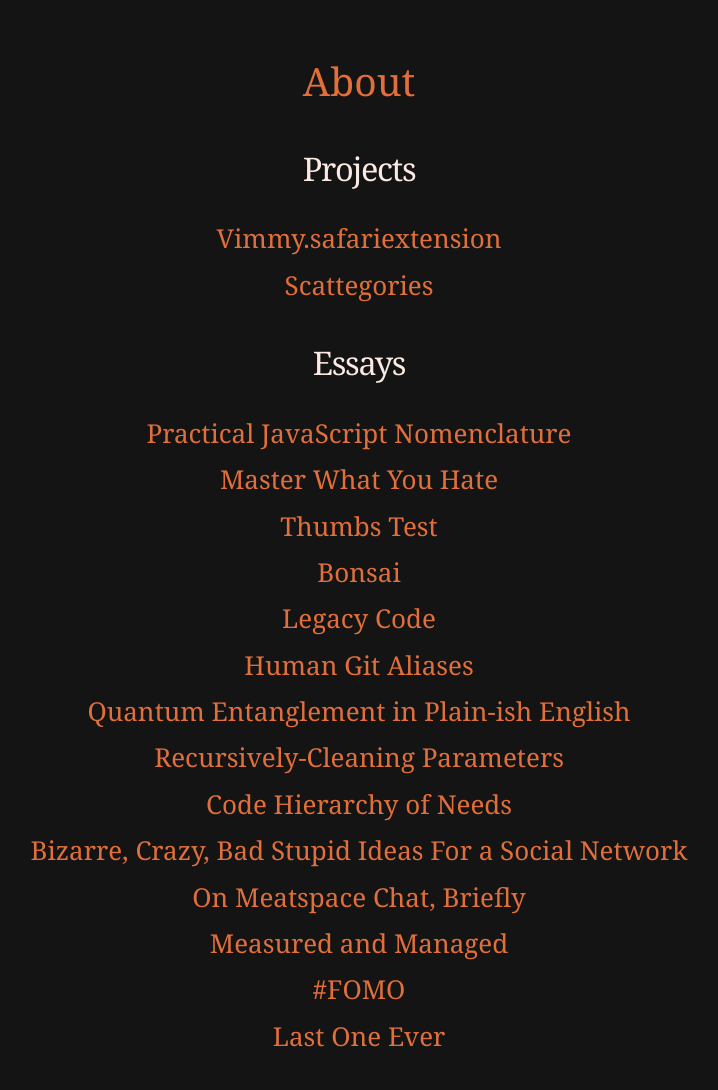
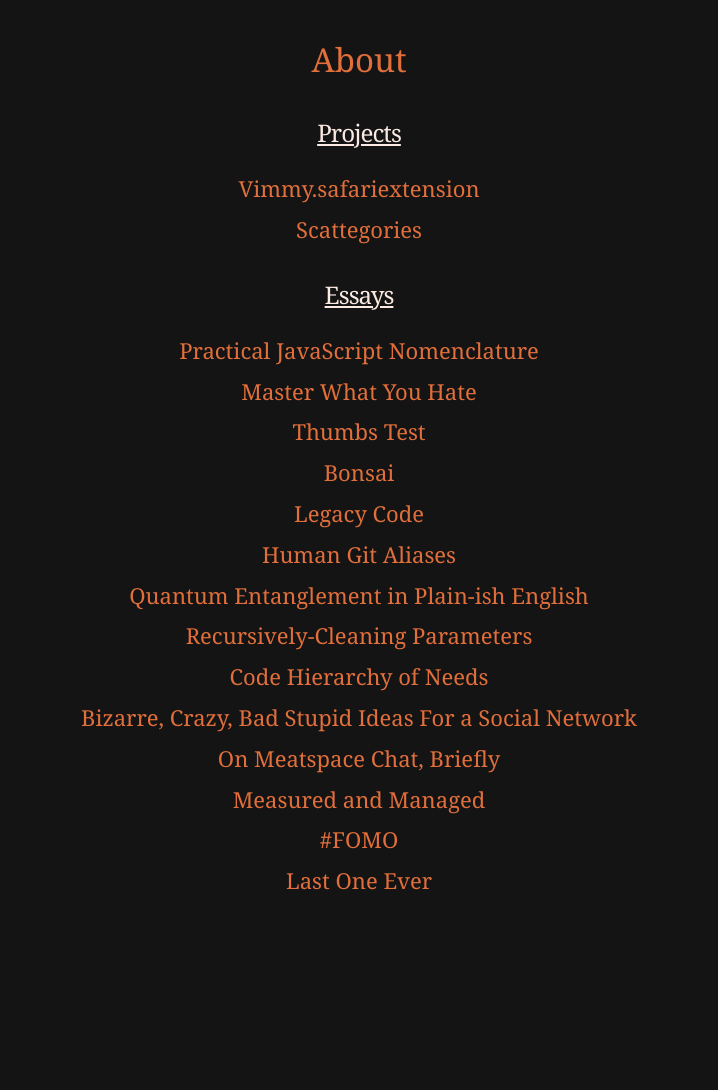
Before and after one commit to gggritso/site, a Jekyll site: the page built from index.md, in a window 1280 px wide. Shown: the whole page, without its empty margins (281-999 px from the left). Built offline with Jekyll 4.4.1, drawn with Linux system fonts in a browser that asks for light colours; after the commit the page ends 928 px from its top, so only the background shows below that.

Commit message:
Improve typography.

```diff
--- a/_sass/article.scss
+++ b/_sass/article.scss
@@ -8,7 +8,7 @@
   }
 
   @media screen and (min-width: 1279px) {
-    font-size: 26px;
+    font-size: 22px;
     line-height: 1.5;
   }
 
@@ -28,7 +28,7 @@
     }
 
     @media screen and (min-width: 1279px) {
-      font-size: 2.5em;
+      font-size: 2.0em;
       letter-spacing: -0.04em;
     }
 
@@ -42,12 +42,14 @@
 
     font-weight: 300;
     text-align: center;
+    text-decoration: underline;
 
     @media screen and (min-width: 767px) {
       letter-spacing: -0.02em;
     }
 
     @media screen and (min-width: 1279px) {
+      font-size: 1.1em;
       letter-spacing: -0.04em;
     }
 
```
Also changed, not shown: 1 other file.
